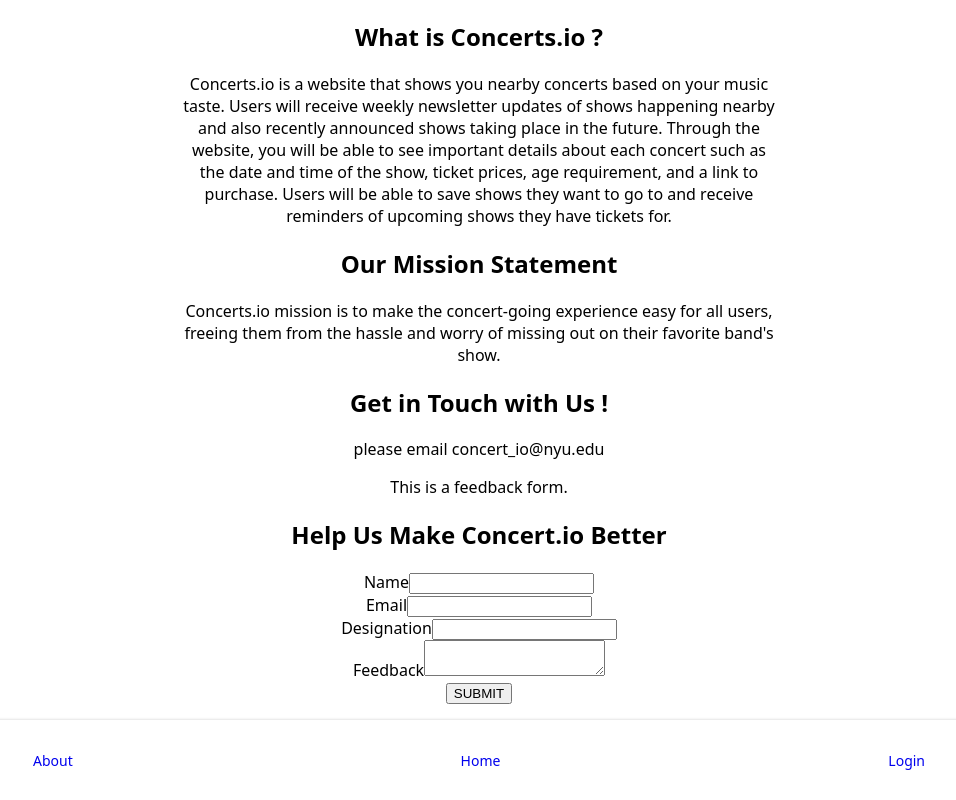
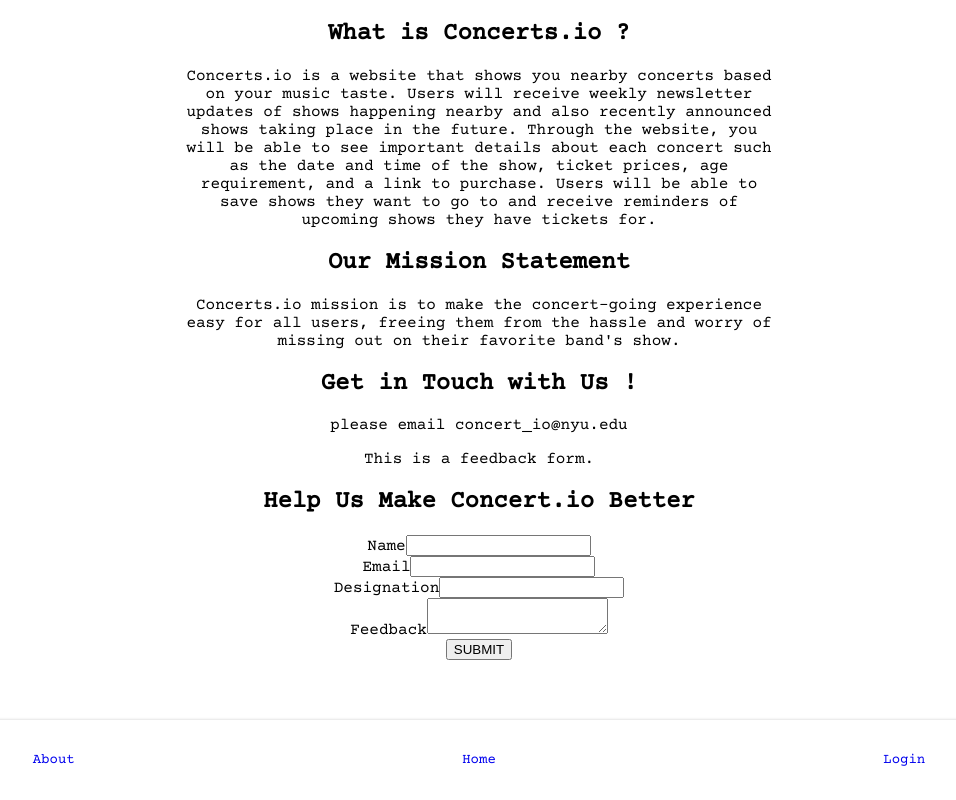
Before and after one commit to agiledev-students-spring2023/final-project-concerts-io, a React (Create React App) app in the folder front-end/: page /about in a window 1280 px wide. Shown: the whole page, without its empty margins (161-1117 px from the left). Built offline with nearby package versions, Linux system fonts and the light colour scheme.

Commit message:
added back courier prime"

```diff
--- a/front-end/src/components/ConcertComponent.css
+++ b/front-end/src/components/ConcertComponent.css
@@ -12,7 +12,7 @@
   display: flex;
   flex-direction: column;
   text-align: center;
-  font-family: system-ui, -apple-system, BlinkMacSystemFont, 'Segoe UI', Roboto, Oxygen, Ubuntu,
+  font-family: 'Courier Prime', system-ui, -apple-system, BlinkMacSystemFont, 'Segoe UI', Roboto, Oxygen, Ubuntu,
     Cantarell, 'Open Sans', 'Helvetica Neue', sans-serif;
   overflow-wrap: break-word;
 }
--- a/front-end/src/components/Menu.css
+++ b/front-end/src/components/Menu.css
@@ -39,7 +39,7 @@
 
 .menu-box {
   font-size: 14px;
-  font-family: system-ui, -apple-system, BlinkMacSystemFont, 'Segoe UI', Roboto, Oxygen, Ubuntu,
+  font-family: 'Courier Prime', system-ui, -apple-system, BlinkMacSystemFont, 'Segoe UI', Roboto, Oxygen, Ubuntu,
     Cantarell, 'Open Sans', 'Helvetica Neue', sans-serif;
 }
 /* THIS IS THE GODSEND ALIGNMENT */
--- a/front-end/src/index.css
+++ b/front-end/src/index.css
@@ -1,6 +1,6 @@
 body {
   margin: 0;
-  font-family: -apple-system, BlinkMacSystemFont, 'Segoe UI', 'Roboto', 'Oxygen',
+  font-family:  'Courier Prime', -apple-system, BlinkMacSystemFont, 'Courier Prime', 'Segoe UI', 'Roboto', 'Oxygen',
     'Ubuntu', 'Cantarell', 'Fira Sans', 'Droid Sans', 'Helvetica Neue',
     sans-serif;
   -webkit-font-smoothing: antialiased;
--- a/front-end/src/pages/About.css
+++ b/front-end/src/pages/About.css
@@ -2,7 +2,7 @@
   max-width: 600px;
   margin: auto;
   display: block;
-  font-family: system-ui, -apple-system, BlinkMacSystemFont, 'Segoe UI', Roboto, Oxygen, Ubuntu,
+  font-family: 'Courier Prime', system-ui, -apple-system, BlinkMacSystemFont, 'Segoe UI', Roboto, Oxygen, Ubuntu,
     Cantarell, 'Open Sans', 'Helvetica Neue', sans-serif;
   box-sizing: border-box;
   white-space: normal;
--- a/front-end/src/pages/Concert.css
+++ b/front-end/src/pages/Concert.css
@@ -2,7 +2,7 @@
   display: flex;
   flex-direction: column;
   text-align: center;
-  font-family: system-ui, -apple-system, BlinkMacSystemFont, 'Segoe UI', Roboto, Oxygen, Ubuntu,
+  font-family: 'Courier Prime', system-ui, -apple-system, BlinkMacSystemFont, 'Segoe UI', Roboto, Oxygen, Ubuntu,
     Cantarell, 'Open Sans', 'Helvetica Neue', sans-serif;
   white-space: normal;
 }
--- a/front-end/src/pages/Recommended.css
+++ b/front-end/src/pages/Recommended.css
@@ -25,7 +25,7 @@
   display: flex;
   flex-direction: column;
   text-align: center;
-  font-family: system-ui, -apple-system, BlinkMacSystemFont, 'Segoe UI', Roboto, Oxygen, Ubuntu,
+  font-family: 'Courier Prime', system-ui, -apple-system, BlinkMacSystemFont, 'Segoe UI', Roboto, Oxygen, Ubuntu,
     Cantarell, 'Open Sans', 'Helvetica Neue', sans-serif;
 }
 
```
